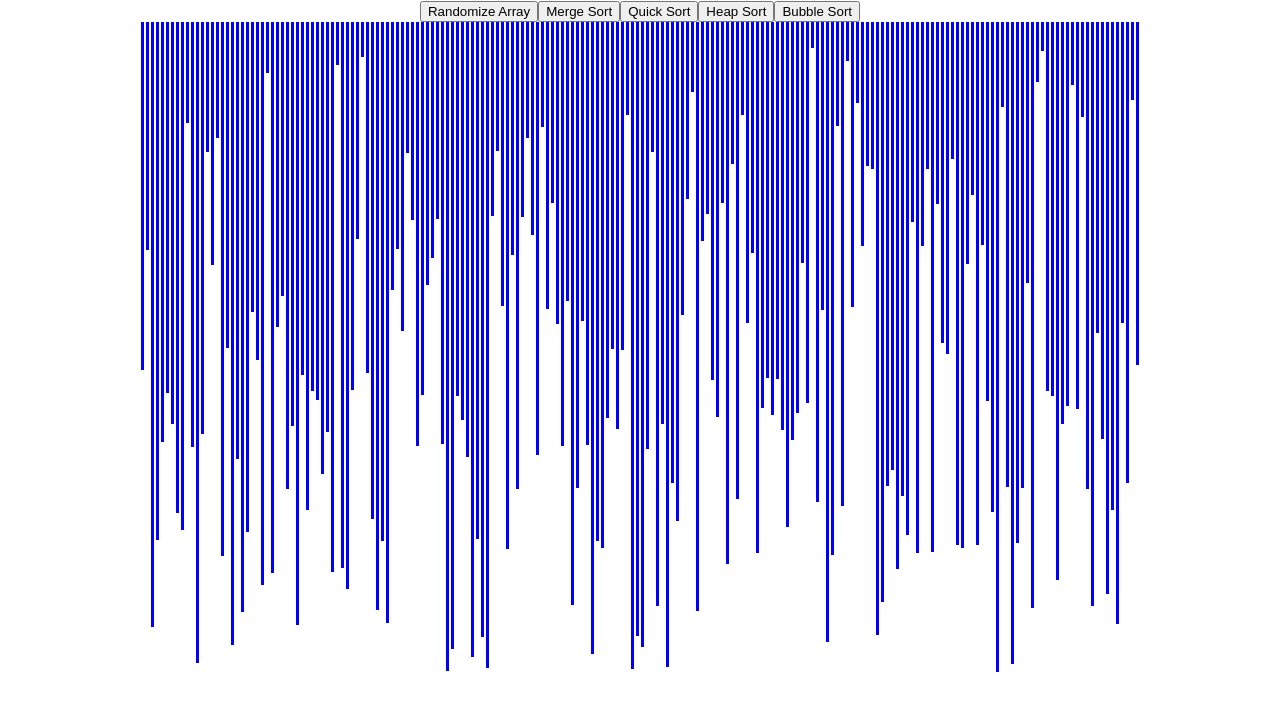
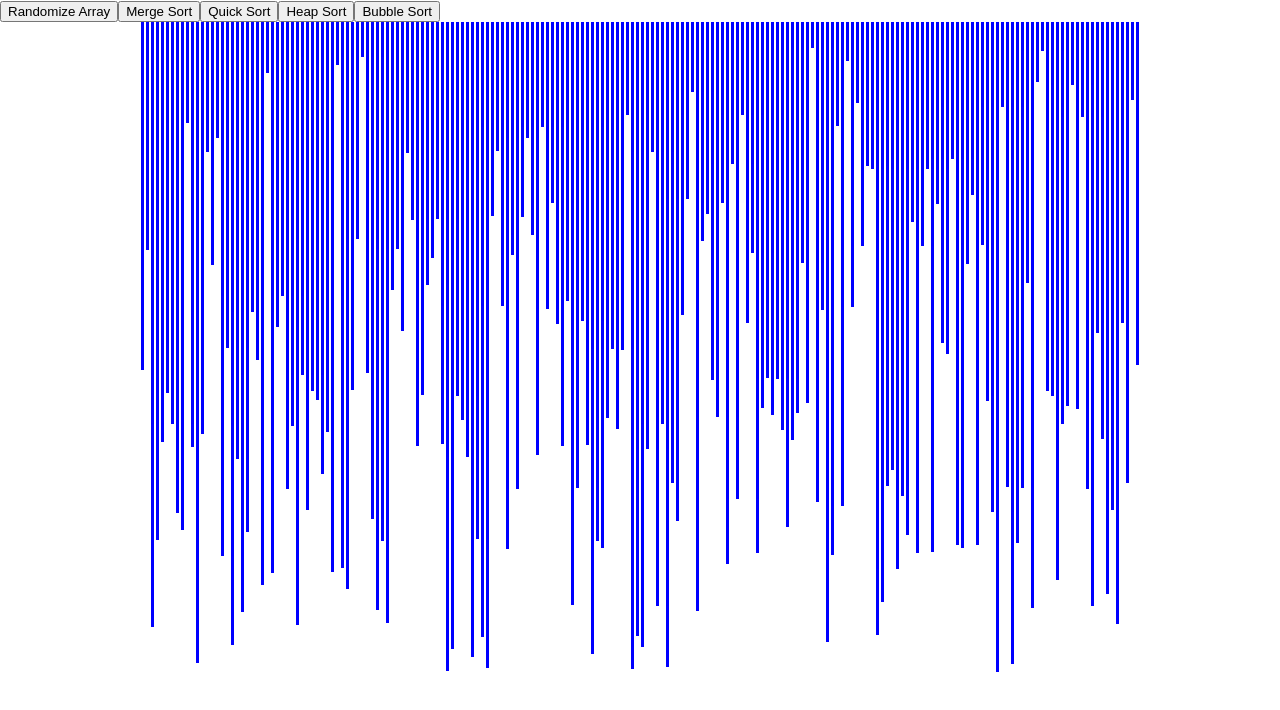
Before and after one commit to dawinderS/SortingAlgos, a React (Create React App) app: page / in a window 1280 px wide. Shown: the top 710 px of the page. Built offline with nearby package versions, Linux system fonts and the light colour scheme.

Commit message:
add quick sort

```diff
--- a/src/App.css
+++ b/src/App.css
@@ -1,43 +1,6 @@
-.App {
-  text-align: center;
+html,body {
+    height:100%;
+    width:100%;
+    margin: 0;
+    padding: 0;
 }
-
-html {
-  padding: 0;
-  margin: 0;
-}
-
-.App-logo {
-  height: 40vmin;
-  pointer-events: none;
-}
-
-@media (prefers-reduced-motion: no-preference) {
-  .App-logo {
-    animation: App-logo-spin infinite 20s linear;
-  }
-}
-
-.App-header {
-  background-color: #282c34;
-  min-height: 100vh;
-  display: flex;
-  flex-direction: column;
-  align-items: center;
-  justify-content: center;
-  font-size: calc(10px + 2vmin);
-  color: white;
-}
-
-.App-link {
-  color: #61dafb;
-}
-
-@keyframes App-logo-spin {
-  from {
-    transform: rotate(0deg);
-  }
-  to {
-    transform: rotate(360deg);
-  }
-}
```
